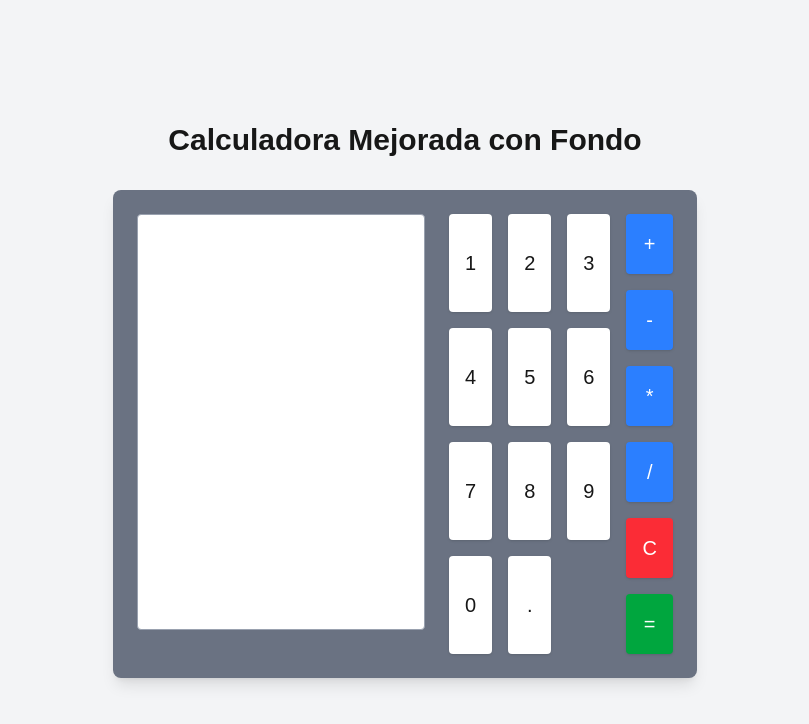
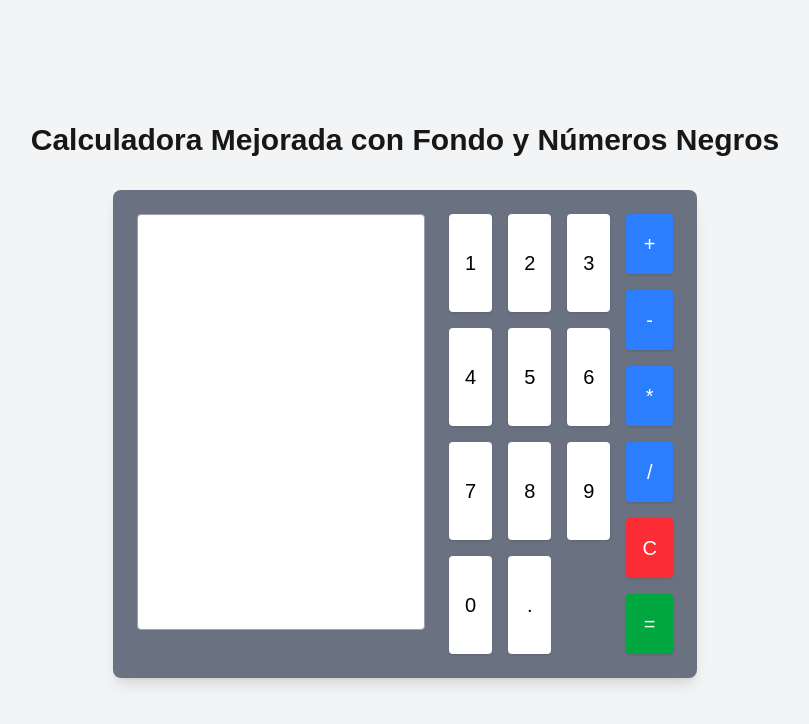
Before and after one commit to Pabloot2023/calculadora, a Next.js app: page / in a window 1280 px wide. Shown: the top 724 px of the page, without its empty margins (235-1044 px from the left). Built offline with nearby package versions, Linux system fonts and the light colour scheme.

Commit message:
Mejora visual numeros oscuros

```diff
--- a/src/app/page.tsx
+++ b/src/app/page.tsx
@@ -25,14 +25,14 @@ export default function Home() {
 
   return (
     <main className="flex flex-col items-center justify-center min-h-screen p-6 bg-gray-100">
-      <h1 className="text-3xl font-bold mb-8">Calculadora Mejorada con Fondo</h1>
+      <h1 className="text-3xl font-bold mb-8">Calculadora Mejorada con Fondo y Números Negros</h1>
 
       {/* Fondo gris rectangular */}
       <div className="bg-gray-500 p-6 rounded-lg shadow-lg flex space-x-6">
         {/* Display */}
         <input
           type="text"
-          className="mb-6 p-4 text-right w-72 rounded border border-gray-400 text-2xl bg-white"
+          className="mb-6 p-4 text-right w-72 rounded border border-gray-400 text-2xl bg-white text-black"
           value={input}
           readOnly
         />
@@ -44,7 +44,7 @@ export default function Home() {
               <button
                 key={v}
                 onClick={() => appendValue(v)}
-                className="bg-white p-4 rounded shadow text-xl hover:bg-gray-200"
+                className="bg-white text-black p-4 rounded shadow text-xl hover:bg-gray-200"
               >
                 {v}
               </button>
```
